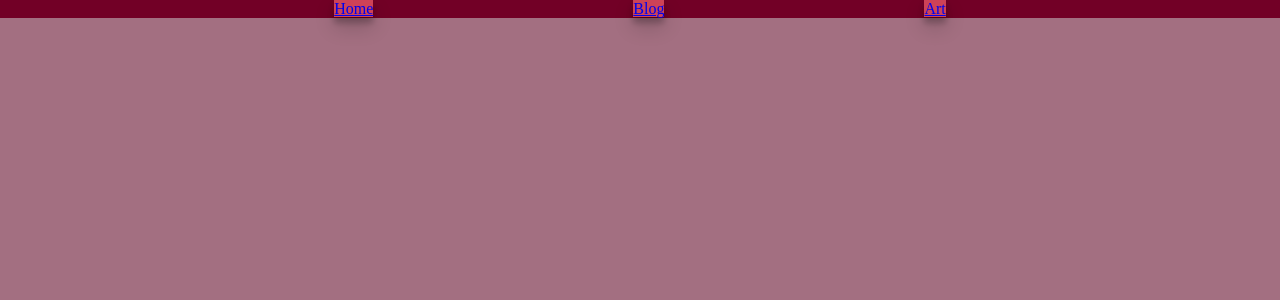
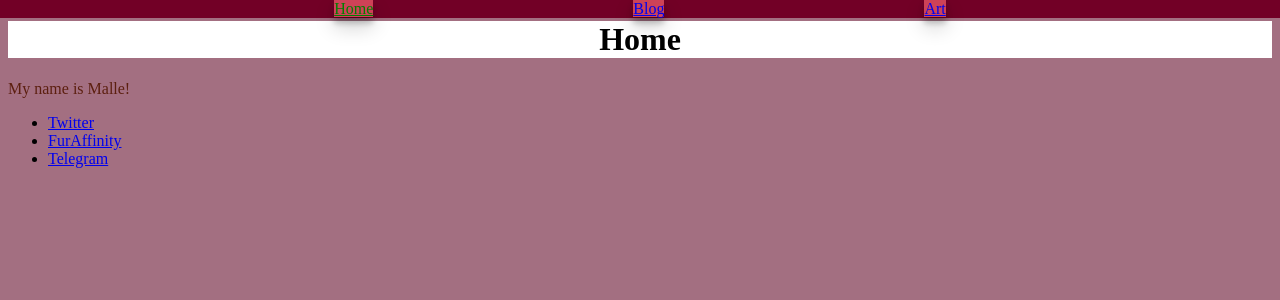
Before and after one commit to malleyeno/malleyeno.github.io, a Jekyll site: the page built from index.md, in a window 1280 px wide. Shown: the top 300 px of the page. Built offline with Jekyll 4.4.1, drawn with Linux system fonts in a browser that asks for light colours.

Commit message:
Changed index to about page

```diff
--- a/_data/navigation.yml
+++ b/_data/navigation.yml
@@ -1,5 +1,5 @@
 - name: Home
-  link: /about.html
+  link: / #about.html
 #- name: About
 #  link: /about.html
 - name: Blog
--- a/about.md
+++ b/index.md
@@ -1,6 +1,6 @@
 ---
 layout: contacts
-title: About
+title: Home
 ---
 
 My name is Malle!
```
Also changed, not shown: oldIndex.html (renamed from index.html).
